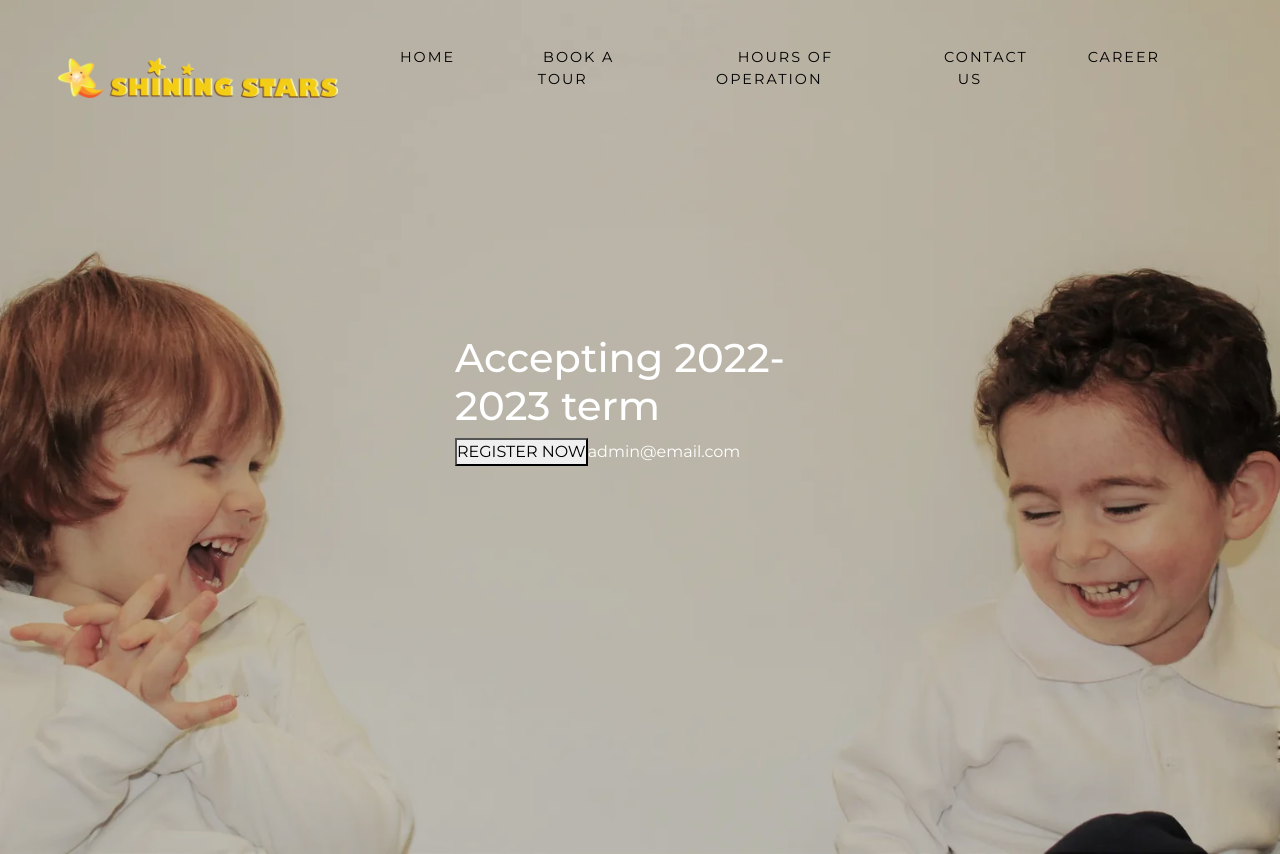
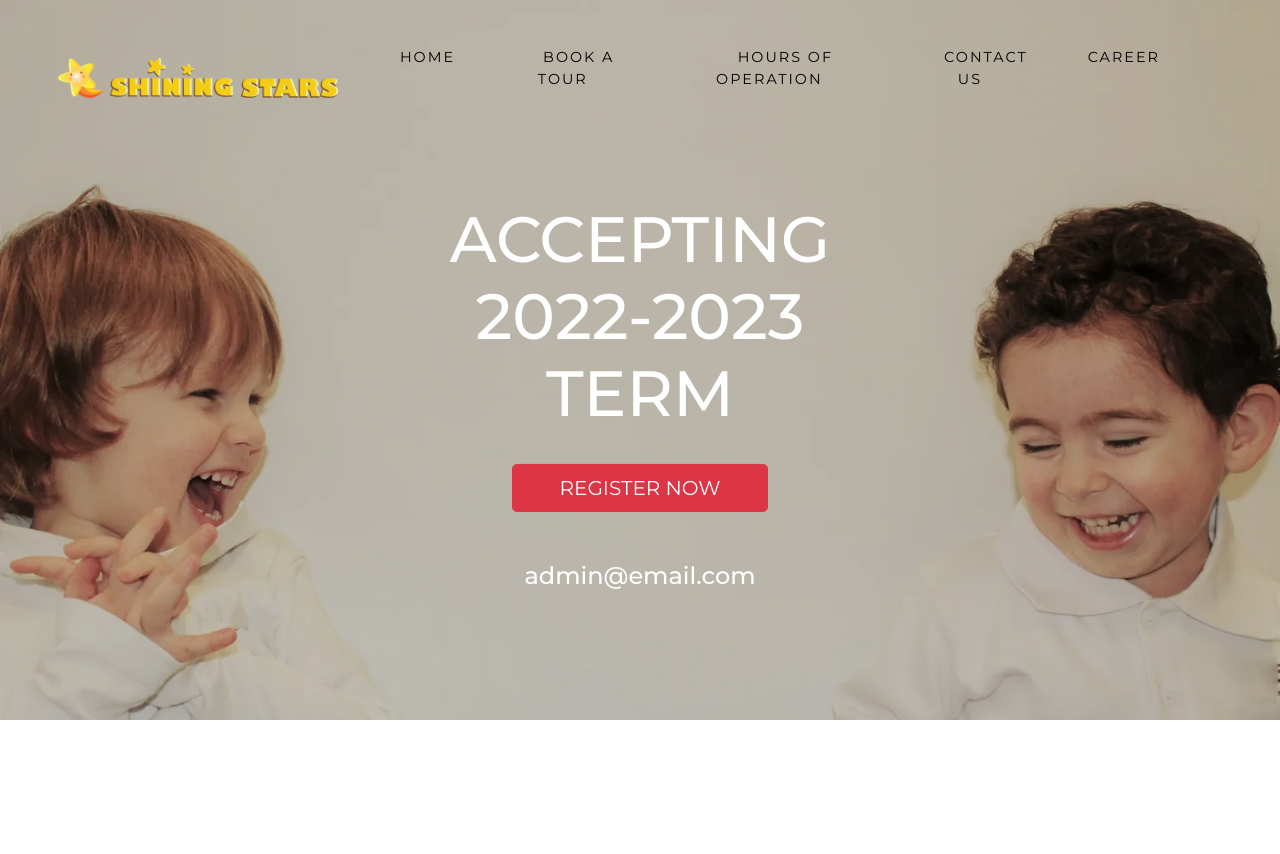
Before and after one commit to yuelinwen/shining-stars-childcare, a React (Create React App) app: page / in a window 1280 px wide. After the commit the page ends 800 px from the top, so only its background shows below. Built offline with nearby package versions, Linux system fonts and the light colour scheme; the HTML template or start-up script is replaced by a standard one.

Commit message:
hero section

```diff
--- a/src/components/hero/index.jsx
+++ b/src/components/hero/index.jsx
@@ -1,20 +1,23 @@
 import React from "react";
 import "./styles.scss";
 import heroImg from "../../assets/image/rs=w_1534,m.webp";
+import { Button } from "react-bootstrap";
 
 const HeroComponent = () => {
   return (
-    <div className="hero-container">
-      <div className="hero-img">
+    <>
+      <div className="hero-container">
         <img src={heroImg} alt="" />
+
+        <div className="hero-text">
+          <h1>Accepting 2022-2023 term</h1>
+          <Button variant="danger" size="lg">
+            REGISTER NOW
+          </Button>
+          <h4>admin@email.com</h4>
+        </div>
       </div>
-
-      <div className="hero-text">
-        <h1>Accepting 2022-2023 term</h1>
-        <button>REGISTER NOW</button>
-        <span>admin@email.com</span>
-      </div>
-    </div>
+    </>
   );
 };
 
--- a/src/components/hero/styles.scss
+++ b/src/components/hero/styles.scss
@@ -1,15 +1,13 @@
-//  {
-//   background-color: aquamarine;
-//   height: 1000vh;
-// }
 
 .hero-container {
   width: 100%;
+  height: 90vh;
 
   img {
-    max-width: 100%;
-    max-height: 100%;
+    width: 100%;
+    height: 100%;
     filter: brightness(80%);
+    object-fit: cover;
   }
 
   .hero-text {
@@ -18,7 +16,26 @@
     left: 50%;
     transform: translate(-50%, -50%);
     color: white;
-    width: 370px;
+    width: 40%;
     z-index: 3;
+    display: flex;
+    flex-direction: column;
+    align-items: center;
+
+    h1 {
+      font-size: 4rem;
+      text-align: center;
+      text-transform: uppercase;
+    }
+
+    Button {
+      margin-top: 25px;
+      width: 50%;
+    }
+
+    h4 {
+      text-align: center;
+      margin-top: 50px;
+    }
   }
 }
```
